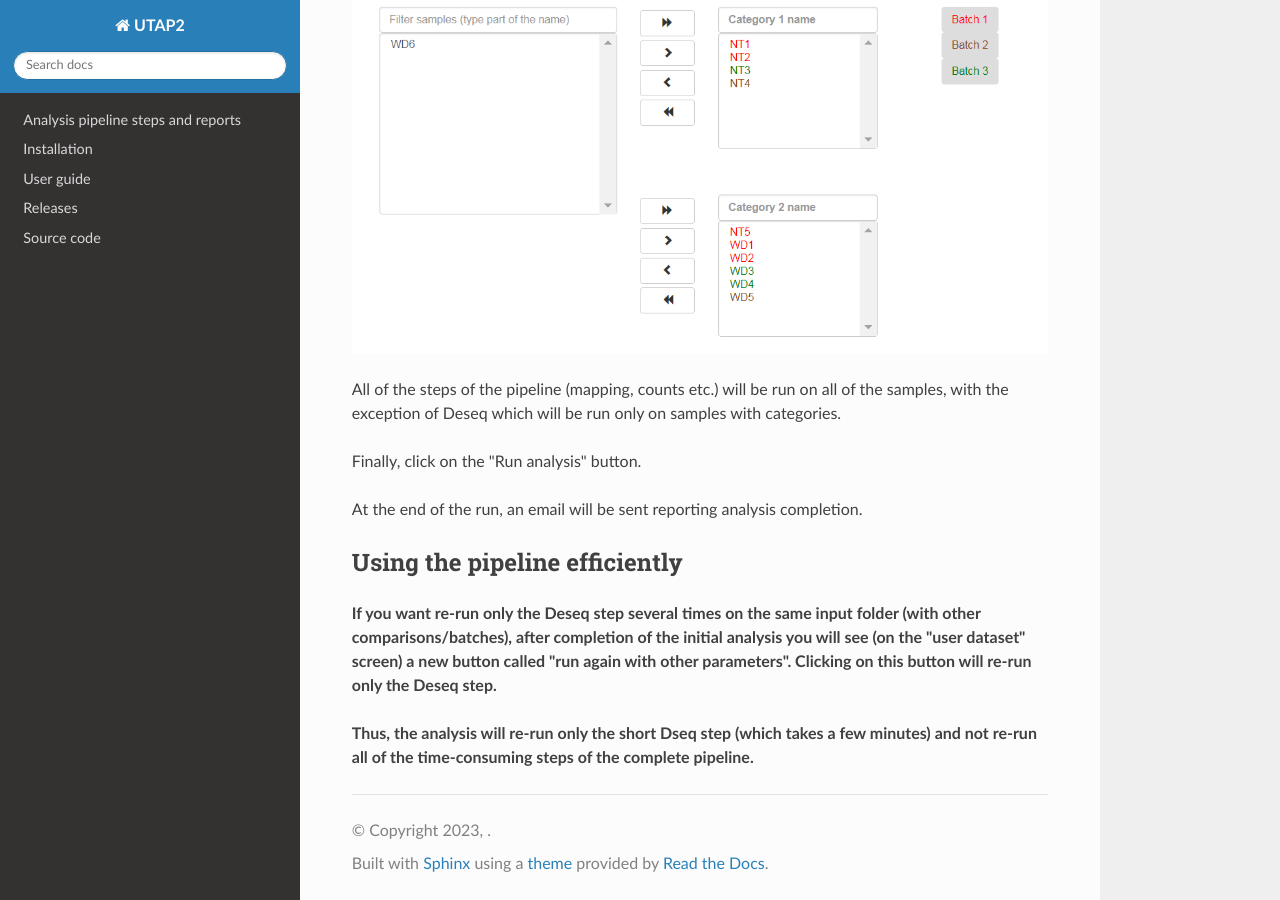
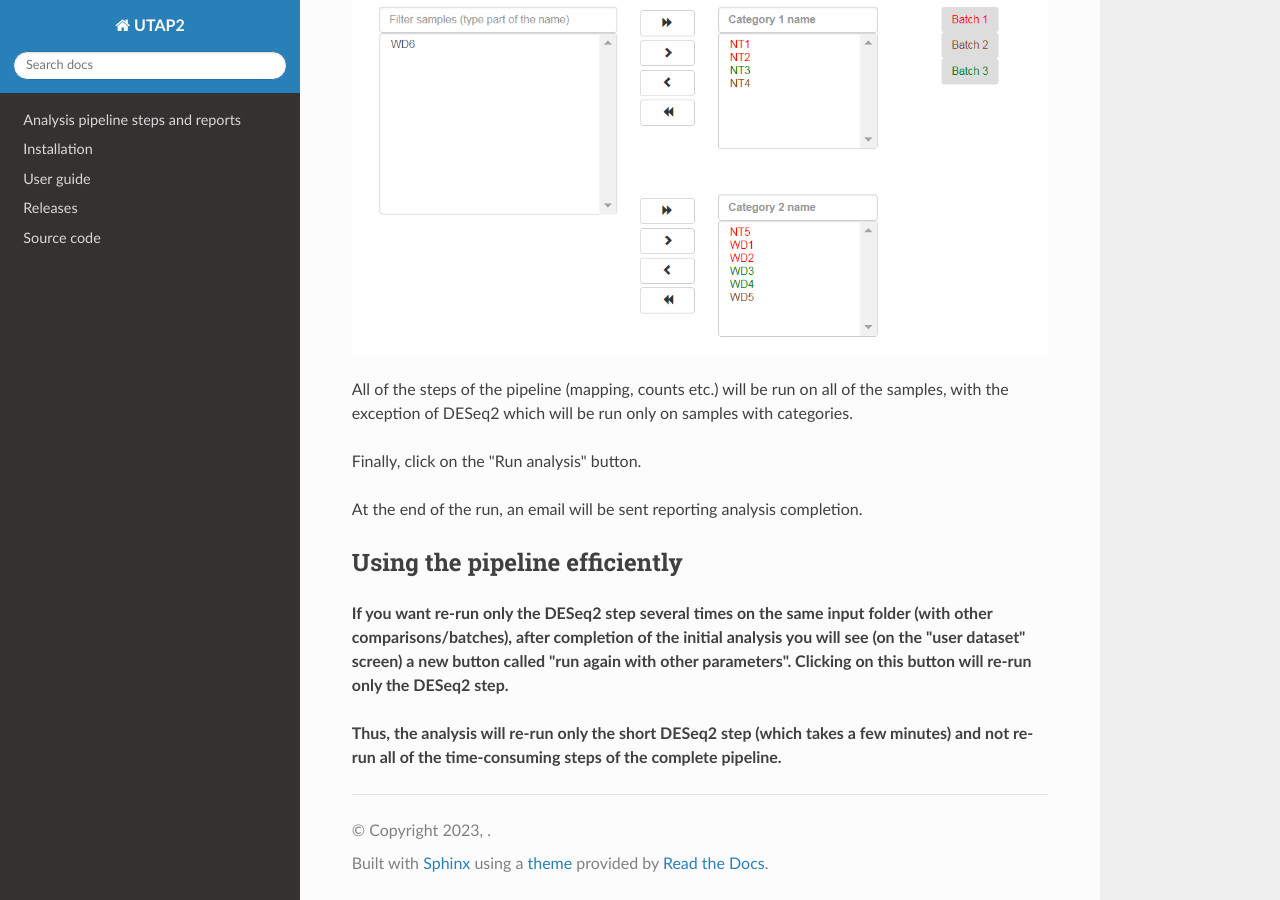
Before and after one commit to utap2/utap2, a Sphinx documentation site: the page built from docs/rst/run-rna-mars-seq.rst, in a window 1280 px wide and 900 px high, scrolled down 3590 px. Built offline with Sphinx 7.4.7 and the Read the Docs theme 3.1.0, drawn with Linux system fonts in a browser that asks for light colours; pages that are not in the unit, such as notebooks, are missing from menus; some of the changed text lies outside the part shown.

Commit message:
Update run-rna-mars-seq.rst

```diff
--- a/docs/rst/run-rna-mars-seq.rst
+++ b/docs/rst/run-rna-mars-seq.rst
@@ -30,7 +30,7 @@ Define the type of your adapters for each read (R1 and R2). These adapters will
 
 ------------
 
-To identify what's differentially expressed by using the DESeq2 package, select the Run Deseq option. By default, two categories must be created. Fill in the category names for each of the 2 categories displayed by default. To define more categories, click on the Add Categories button to enable entering their details.
+To identify what's differentially expressed by using the DESeq2 package, select the Run DESeq2 option. By default, two categories must be created. Fill in the category names for each of the 2 categories displayed by default. To define more categories, click on the Add Categories button to enable entering their details.
 
 .. image:: ../figures/deseq1.png
 
@@ -50,7 +50,7 @@ If the samples were prepared in different batches, one can annotate them as foll
 .. image:: ../figures/deseq-batch.png
 
 
-All of the steps of the pipeline (mapping, counts etc.) will be run on all of the samples, with the exception of Deseq which will be run only on samples with categories.
+All of the steps of the pipeline (mapping, counts etc.) will be run on all of the samples, with the exception of DESeq2 which will be run only on samples with categories.
 
 
 Finally, click on the "Run analysis" button.
@@ -61,6 +61,6 @@ At the end of the run, an email will be sent reporting analysis completion.
 Using the pipeline efficiently
 ------------------------------
 
-**If you want re-run only the Deseq step several times on the same input folder (with other comparisons/batches), after completion of the initial analysis you will see (on the "user dataset" screen) a new button called "run again with other parameters". Clicking on this button will re-run only the Deseq step.**
+**If you want re-run only the DESeq2 step several times on the same input folder (with other comparisons/batches), after completion of the initial analysis you will see (on the "user dataset" screen) a new button called "run again with other parameters". Clicking on this button will re-run only the DESeq2 step.**
 
-**Thus, the analysis will re-run only the short Dseq step (which takes a few minutes) and not re-run all of the time-consuming steps of the complete pipeline.**
+**Thus, the analysis will re-run only the short DESeq2 step (which takes a few minutes) and not re-run all of the time-consuming steps of the complete pipeline.**
```
